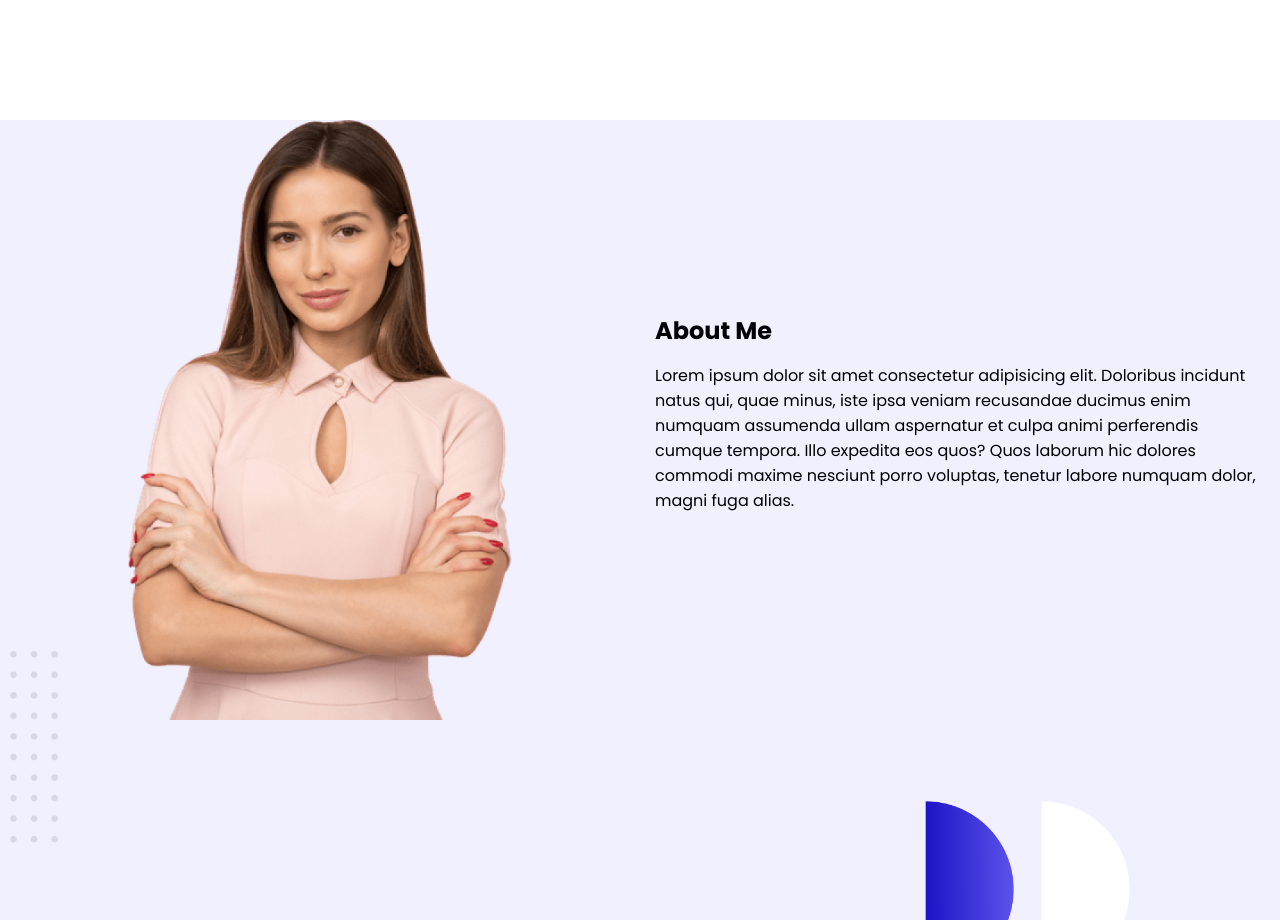
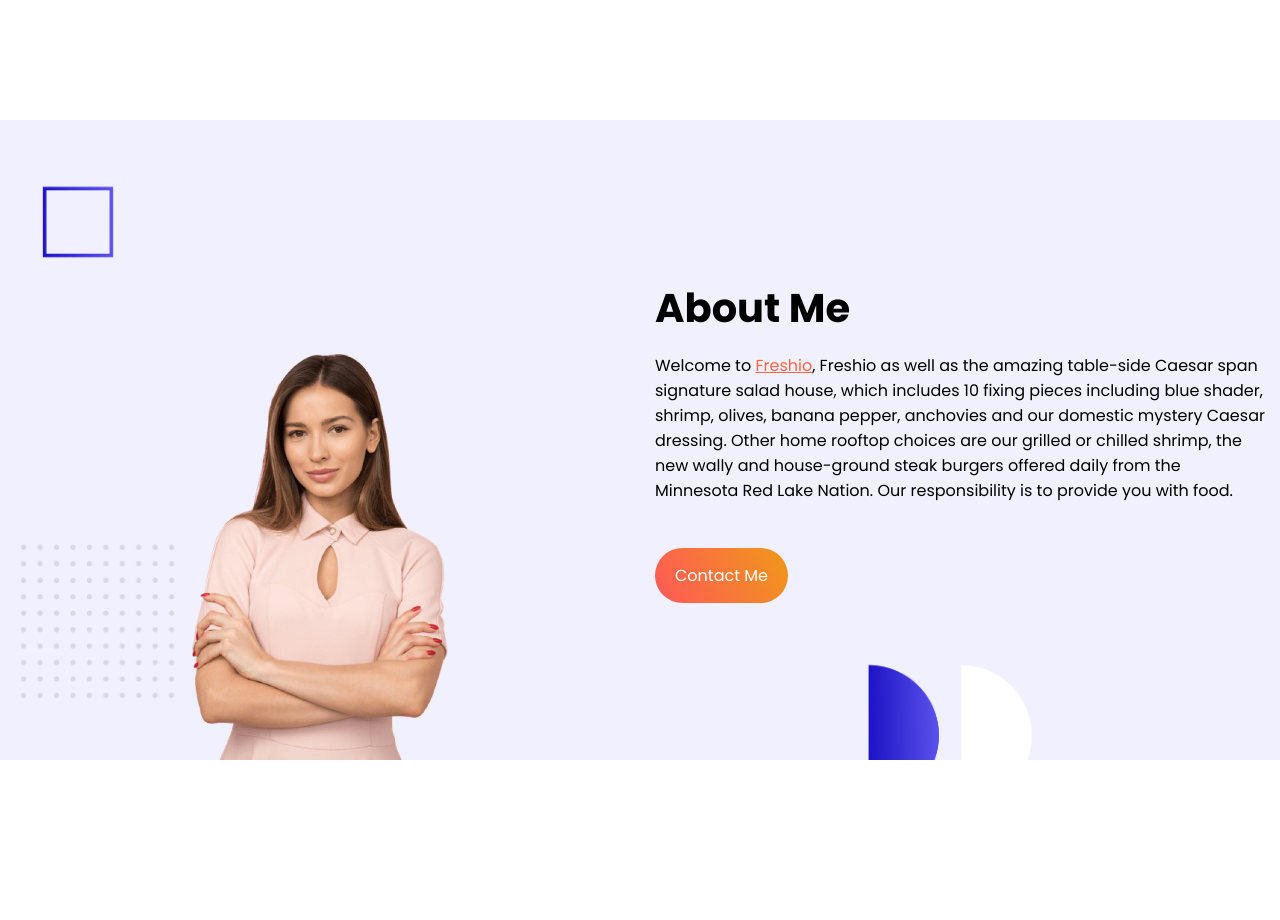
Before and after one commit to Jahid0178/Freshio, a plain HTML site: page index.html in a window 1280 px wide. Shown: the part 680-1600 px from the top of the page. After the commit the page ends 1440 px from the top, so only its background shows below. Drawn offline with Linux system fonts and the light colour scheme.

Commit message:
complete about section

```diff
--- a/index.html
+++ b/index.html
@@ -33,12 +33,15 @@
     <!-- About section start -->
     <section class="about-section">
         <div class="about-container">
-            <div class="image-content">
+            <div class="about-image-content">
                 <img src="images/female/Person Image.png" alt="about-person" class="about-img">
             </div>
             <div class="item-content">
                 <h2>About Me</h2>
-                <p>Lorem ipsum dolor sit amet consectetur adipisicing elit. Doloribus incidunt natus qui, quae minus, iste ipsa veniam recusandae ducimus enim numquam assumenda ullam aspernatur et culpa animi perferendis cumque tempora. Illo expedita eos quos? Quos laborum hic dolores commodi maxime nesciunt porro voluptas, tenetur labore numquam dolor, magni fuga alias.</p>
+
+                <p>Welcome to <span class="about-desc-color">Freshio</span>, Freshio as well as the amazing table-side Caesar span signature salad house, which includes 10 fixing pieces including blue shader, shrimp, olives, banana pepper, anchovies and our domestic mystery Caesar dressing. Other home rooftop choices are our grilled or chilled shrimp, the new wally and house-ground steak burgers offered daily from the Minnesota Red Lake Nation. Our responsibility is to provide you with food.</p>
+
+                <a href="#" target="_blank" class="btn">Contact Me</a>
             </div>
         </div>
     </section>
--- a/style.css
+++ b/style.css
@@ -13,6 +13,10 @@ a {
 
 h1 {
     font-size: 55px;
+}
+
+h2 {
+    font-size: 40px;
 }
 
 .hero-section {
@@ -57,24 +61,40 @@ h1 {
 
 .btn {
     margin-top: 30px;
-    padding: 8px 15px;
+    padding: 15px 20px;
     border-radius: 30px;
     background-image: linear-gradient(60deg, #ff5858 0%, #f09819 100%);
 }
 
 .about-section {
     width: 100%;
-    min-height: 100vh;
+    height: 80vh;
     background: url('images/shapes/Frame\ 56.jpg') no-repeat center / cover;
 }
 
 .about-container {
     display: flex;
-    justify-content: space-between;
+    justify-content: center;
     align-items: center;
 }
 
-.image-content .about-img{
-    width: 60%;
-    height: 600px;
+.about-image-content {
+    width: 50%;
+    height: 80vh;
+    display: flex;
+    justify-content: center;
+    align-items: flex-end;
 }
+
+.about-image-content .about-img {
+    width: 40%;
+}
+
+.item-content {
+    width: 50%;
+}
+
+.item-content .about-desc-color {
+    color: #ff6449;
+    text-decoration: underline;
+}
```
